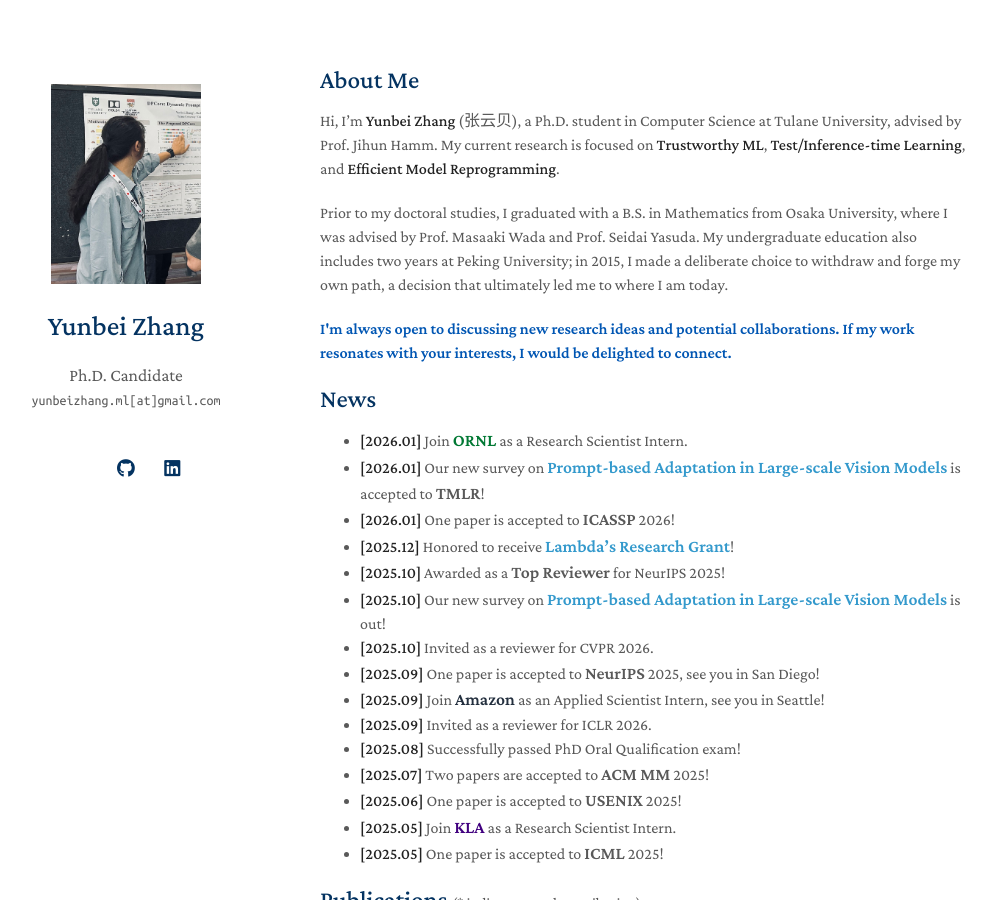
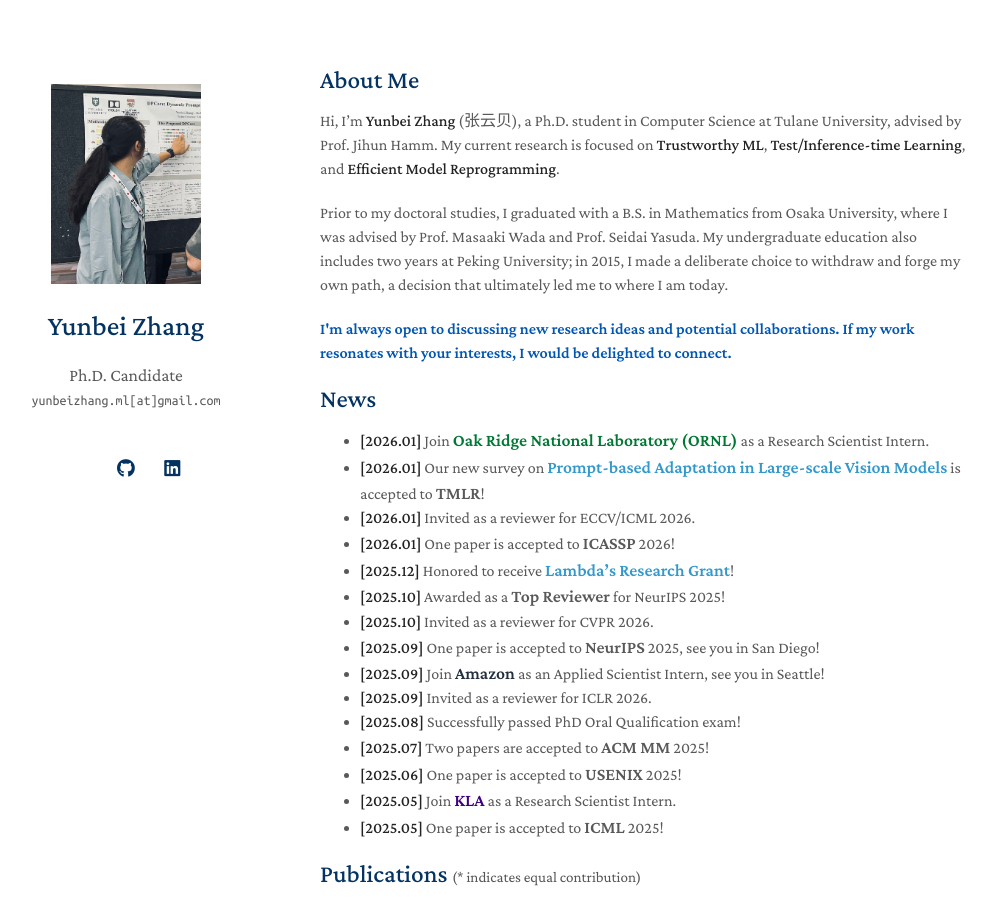
Before and after one commit to yunbeizhang/yunbeizhang.github.io, a Jekyll site: the page built from index.md, in a window 1280 px wide and 900 px high. Shown: the whole window, without its empty margins (150-1146 px from the left). Built offline with Jekyll 4.4.1, drawn with Linux system fonts in a browser that asks for light colours; a style sheet for code colours, icons or effects is not loaded; our own code applies the rules of GitHub Pages for plain Markdown files.

Commit message:
Revise internship and review details in index.md
Updated internship and reviewer announcements.

```diff
--- a/index.md
+++ b/index.md
@@ -19,12 +19,12 @@ Prior to my doctoral studies, I graduated with a B.S. in Mathematics from Osaka
 <!-- - **Adversarial Machine Learning:** adversarial attack, data poisoning -->
 
 ## News
-- **[2026.01]** Join <span style="font-size: 1.1em; color:#007833; font-weight:bold;">ORNL</span> as a Research Scientist Intern.
+- **[2026.01]** Join <span style="font-size: 1.1em; color:#007833; font-weight:bold;">Oak Ridge National Laboratory (ORNL)</span> as a Research Scientist Intern.
 - **[2026.01]** Our new survey on <span style="font-size: 1.1em; font-weight: bold;"><a href="https://arxiv.org/abs/2510.13219">Prompt-based Adaptation in Large-scale Vision Models</a></span> is accepted to <span style="font-size: 1.1em; font-weight: bold;">TMLR</span>!
+- **[2026.01]** Invited as a reviewer for ECCV/ICML 2026.
 - **[2026.01]** One paper is accepted to  <span style="font-size: 1.1em; font-weight: bold;">ICASSP</span> 2026!
 - **[2025.12]** Honored to receive <span style="font-size: 1.1em; font-weight: bold;"><a href="https://lambda.ai/research">Lambda's Research Grant</a></span>!
 - **[2025.10]** Awarded as a <span style="font-size: 1.1em; font-weight: bold;">Top Reviewer</span> for NeurIPS 2025!
-- **[2025.10]** Our new survey on <span style="font-size: 1.1em; font-weight: bold;"><a href="https://arxiv.org/abs/2510.13219">Prompt-based Adaptation in Large-scale Vision Models</a></span> is out!
 - **[2025.10]** Invited as a reviewer for CVPR 2026.
 - **[2025.09]** One paper is accepted to <span style="font-size: 1.1em; font-weight: bold;">NeurIPS</span> 2025, see you in San Diego!
 - **[2025.09]** Join <span style="font-size: 1.1em; color:#232F3E; font-weight: bold;">Amazon</span> as an Applied Scientist Intern, see you in Seattle!
```
